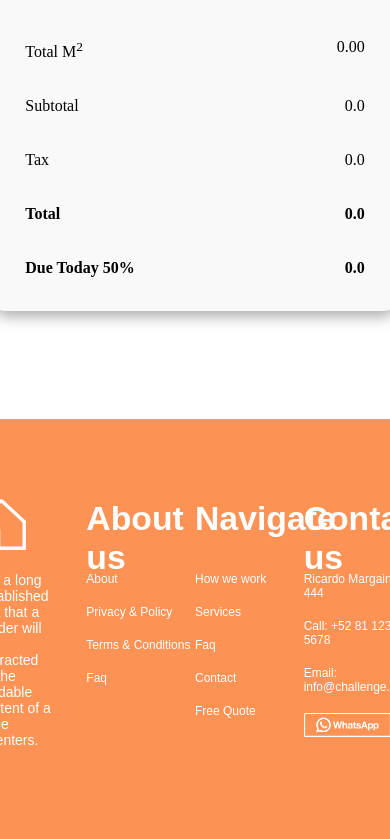
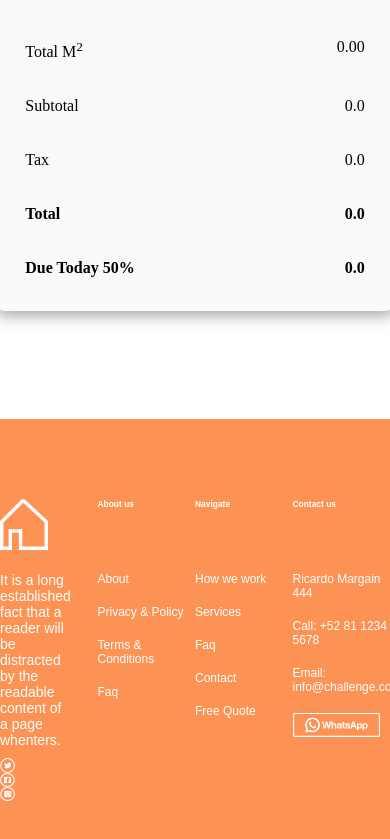
Before and after one commit to KevinEscobarDeveloper/Frontend-Challenge, a React (Vite) app: page / in a window 390 px wide. Shown: the part 4439-5278 px from the top of the page. Built offline with nearby package versions, Linux system fonts and the light colour scheme.

Commit message:
corrections in deploy

```diff
--- a/src/index.css
+++ b/src/index.css
@@ -269,7 +269,7 @@ body {
 }
 
 .columns h1 {
-  font-size: clamp(4vh, 3vw, 5vh);
+  font-size: clamp(2vh, 2vw, 5vh);
 }
 
 .column-body {
@@ -325,6 +325,9 @@ body {
     width: 100%;
     height: 500px;
   }
+  .columns h1 {
+    font-size: clamp(1vh, 2vw, 5vh);
+  }
 
   .columns ul li {
     list-style: none;
```
